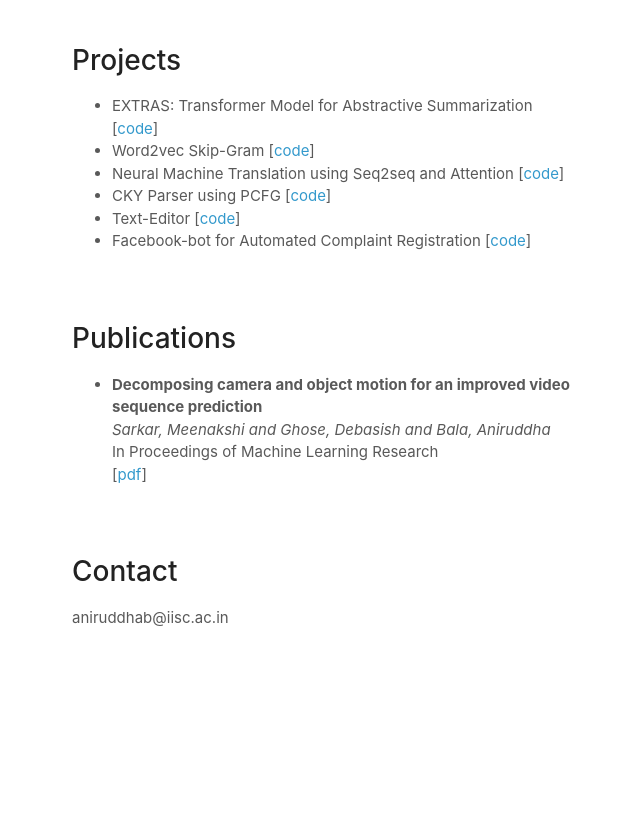
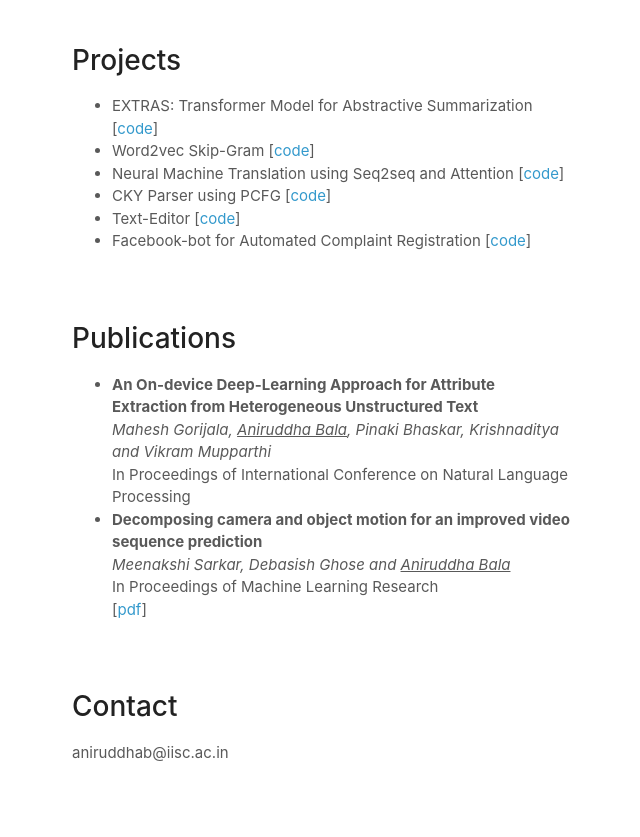
Before and after one commit to ani555/ani555.github.io, a plain HTML site: page index.html in a window 1280 px wide. Shown: the part 875-1712 px from the top of the page, without its empty margins (498-1138 px from the left). Before the commit the page ends 1632 px from the top, so only its background shows below. Drawn offline with Linux system fonts and the light colour scheme; a script that the page names is missing.

Commit message:
Update index.html

```diff
--- a/index.html
+++ b/index.html
@@ -74,8 +74,12 @@
 	<section>
 		<h1>Publications</h1>
 		<ul type="disc">
+			<li><b>An On-device Deep-Learning Approach for Attribute Extraction from Heterogeneous Unstructured Text</b><br>
+				<em>Mahesh Gorijala, <u>Aniruddha Bala</u>, Pinaki Bhaskar, Krishnaditya and Vikram Mupparthi</em><br>
+				In Proceedings of International Conference on Natural Language Processing
+			</li>
 			<li><b>Decomposing camera and object motion for an improved video sequence prediction</b><br>
-				<em>Sarkar, Meenakshi and Ghose, Debasish and Bala, Aniruddha</em><br>
+				<em>Meenakshi Sarkar, Debasish Ghose and <u>Aniruddha Bala</u></em><br>
 				In Proceedings of Machine Learning Research<br>
 				[<a href="http://proceedings.mlr.press/v148/sarkar21a/sarkar21a.pdf">pdf</a>]
 			</li>
```
